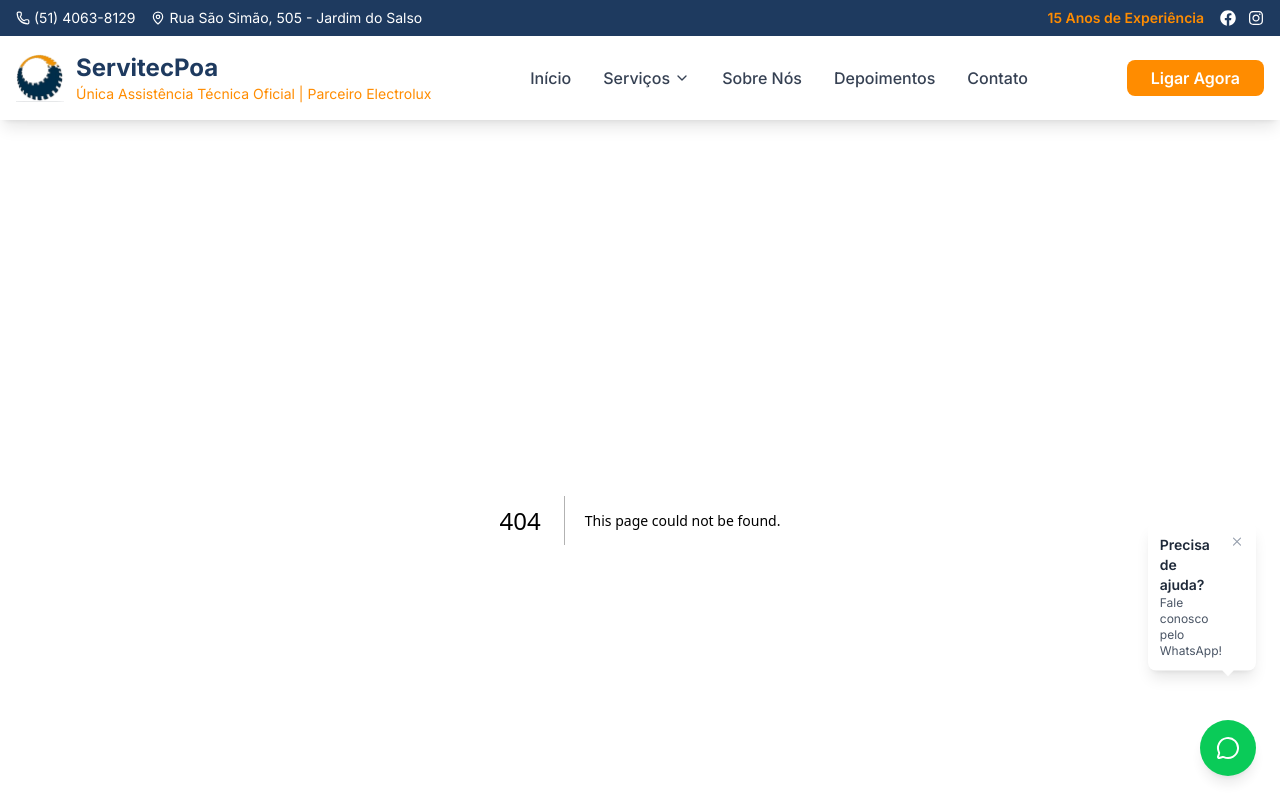
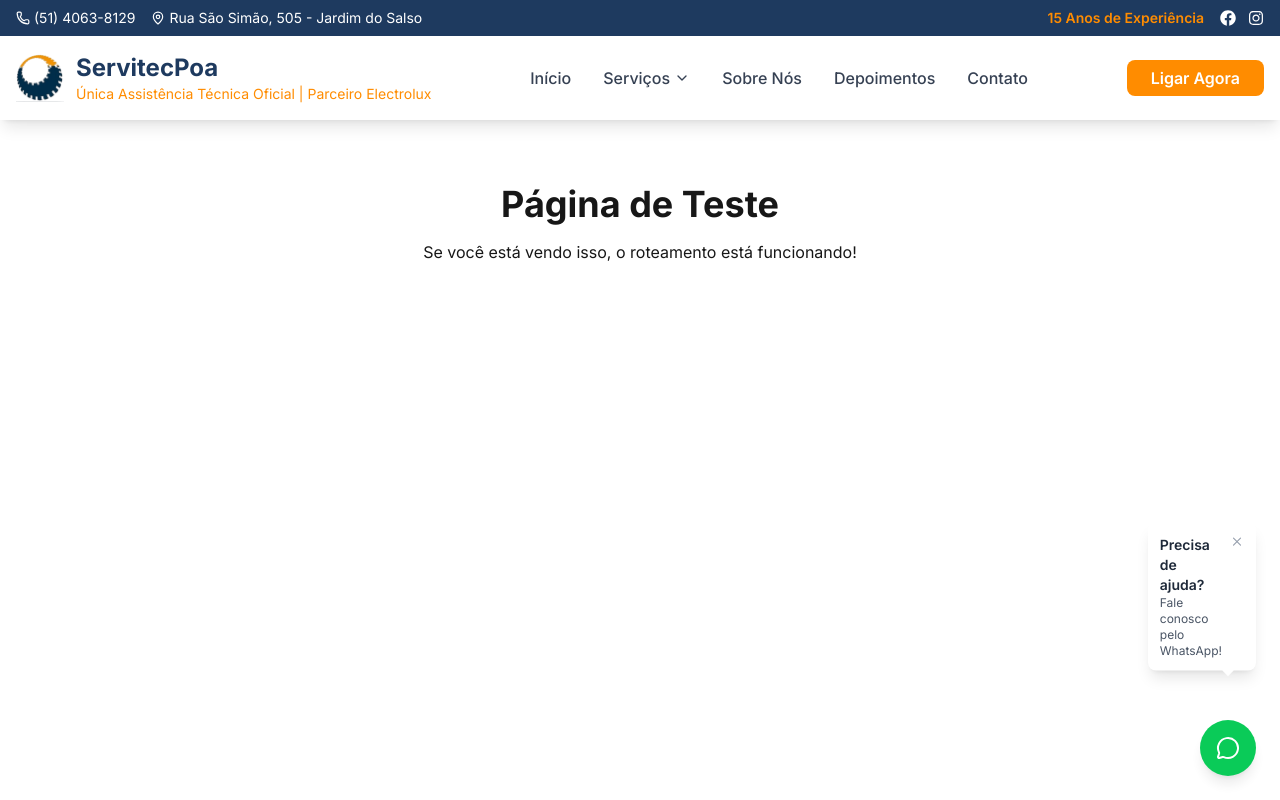
Before and after one commit to richarddiehlrs/servitecpoa, a Next.js app: page /servicos/teste in a window 1280 px wide. Before the commit this address had no page. Shown: the top 800 px of the page. Built offline with nearby package versions, Linux system fonts and the light colour scheme.

Commit message:
test: Adicionar página de teste para verificar roteamento
- Criar página simples em /servicos/teste
- Verificar se o problema é com roteamento ou páginas específicas
- Testar deploy automático do Vercel

```diff
--- /dev/null
+++ b/src/app/servicos/teste/page.tsx
@@ -0,0 +1,8 @@
+export default function TestePage() {
+  return (
+    <div className="container mx-auto px-4 py-16">
+      <h1 className="text-4xl font-bold text-center">Página de Teste</h1>
+      <p className="text-center mt-4">Se você está vendo isso, o roteamento está funcionando!</p>
+    </div>
+  )
+}
```
